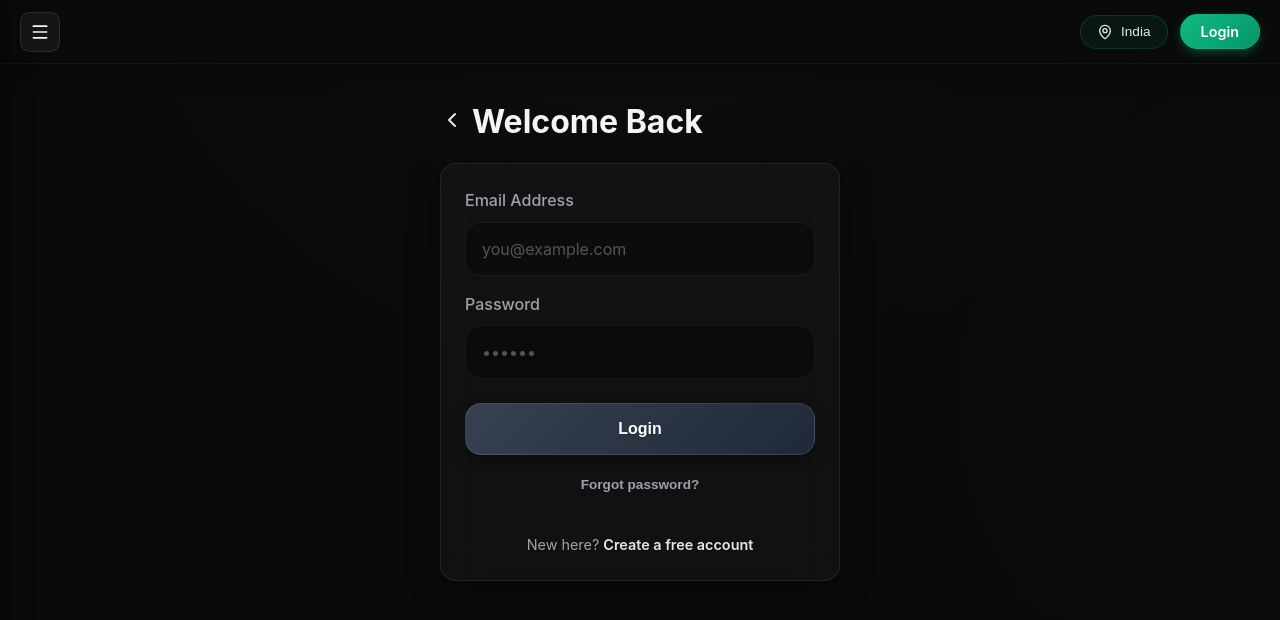
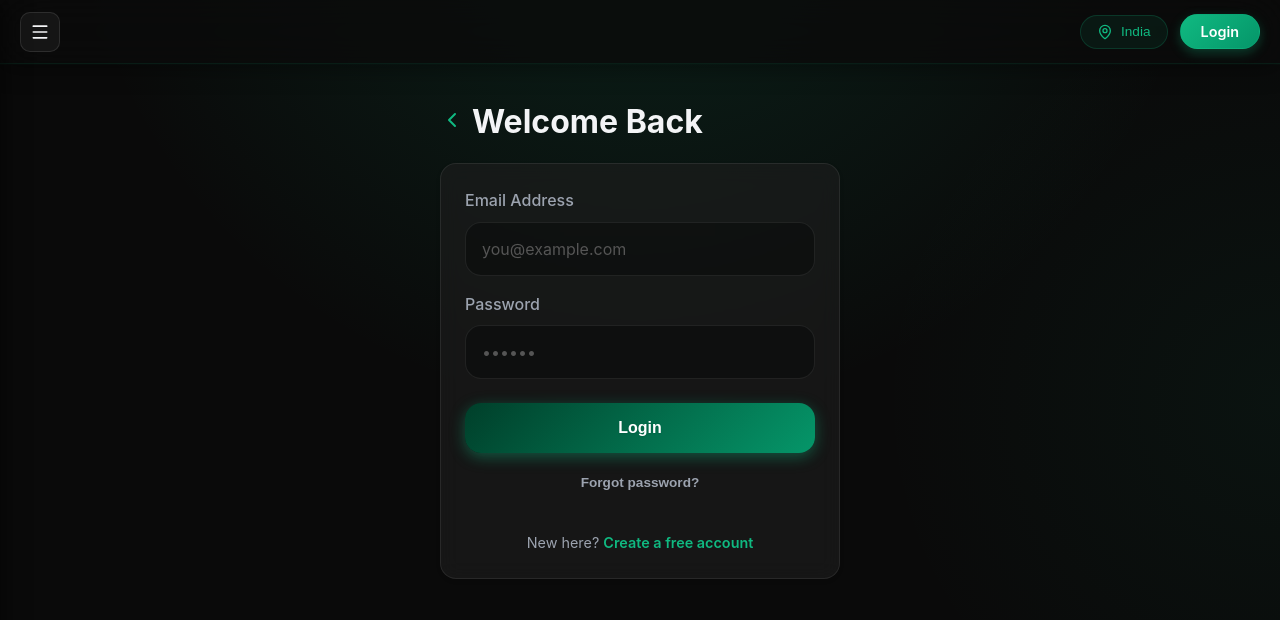
Before and after one commit to Vansh020405/Know_Your_Power, a React (Vite) app: page /login in a window 1280 px wide. Shown: the top 620 px of the page. Built offline with nearby package versions, Linux system fonts and the light colour scheme.

Commit message:
feat: add comprehensive global styles and component styling for the application.

```diff
--- a/src/index.css
+++ b/src/index.css
@@ -1,28 +1,22 @@
 :root {
-  --primary: #E5E7EB;
-  /* Light Grey */
-  --primary-glow: rgba(229, 231, 235, 0.2);
-  --primary-dark: #9CA3AF;
-  --accent: #6B7280;
-  /* Medium Grey */
+  --primary: #10B981;
+  /* Emerald 500 */
+  --primary-glow: rgba(16, 185, 129, 0.4);
+  --primary-dark: #059669;
 
   --bg: #0A0A0A;
   /* Deeper Black */
-  --surface: rgba(30, 30, 30, 0.4);
-  /* Glass surface */
-  --surface-hover: rgba(50, 50, 50, 0.5);
-  /* Lighter glass on hover */
+  --surface: rgba(30, 30, 30, 0.6);
+  /* Glassy default */
+  --surface-hover: rgba(40, 40, 40, 0.8);
 
   --text: #F3F4F6;
   --text-muted: #9CA3AF;
 
-  --border: rgba(255, 255, 255, 0.06);
-  /* Subtle glass border */
-  --border-hover: rgba(255, 255, 255, 0.12);
-  /* Slightly visible on hover */
+  --border: rgba(255, 255, 255, 0.08);
+  --border-hover: rgba(16, 185, 129, 0.5);
 
-  --gradient-primary: linear-gradient(135deg, #374151 0%, #1F2937 100%);
-  --gradient-glass: linear-gradient(135deg, rgba(255, 255, 255, 0.1) 0%, rgba(255, 255, 255, 0.05) 100%);
+  --gradient-primary: linear-gradient(135deg, #003f2a 0%, #059669 100%);
   --gradient-dark: linear-gradient(180deg, rgba(20, 20, 20, 0) 0%, #0A0A0A 100%);
 
   --sidebar-width: 280px;
@@ -32,7 +26,6 @@
   /* More rounded */
   --shadow-sm: 0 2px 4px rgba(0, 0, 0, 0.1);
   --shadow-lg: 0 10px 30px -5px rgba(0, 0, 0, 0.4);
-  --shadow-glass: 0 8px 32px 0 rgba(0, 0, 0, 0.37);
 
   --font-family: 'Inter', -apple-system, BlinkMacSystemFont, "Segoe UI", Roboto, sans-serif;
 
@@ -51,8 +44,8 @@ body {
   font-family: var(--font-family);
   background-color: var(--bg);
   background-image:
-    radial-gradient(circle at 50% -20%, rgba(60, 60, 60, 0.08) 0%, rgba(0, 0, 0, 0) 50%),
-    radial-gradient(circle at 100% 50%, rgba(40, 40, 40, 0.05) 0%, rgba(0, 0, 0, 0) 30%);
+    radial-gradient(circle at 50% -20%, rgba(16, 185, 129, 0.15) 0%, rgba(0, 0, 0, 0) 50%),
+    radial-gradient(circle at 100% 50%, rgba(16, 185, 129, 0.05) 0%, rgba(0, 0, 0, 0) 30%);
   background-attachment: fixed;
   color: var(--text);
   line-height: 1.6;
@@ -98,7 +91,7 @@ body {
 }
 
 .text-gradient {
-  background: linear-gradient(135deg, #F3F4F6 0%, #9CA3AF 100%);
+  background: linear-gradient(135deg, #34D399 0%, #10B981 100%);
   -webkit-background-clip: text;
   -webkit-text-fill-color: transparent;
   background-clip: text;
@@ -107,7 +100,7 @@ body {
 }
 
 .text-gradient-animated {
-  background: linear-gradient(-45deg, #F3F4F6, #D1D5DB, #9CA3AF, #E5E7EB);
+  background: linear-gradient(-45deg, #34D399, #10B981, #059669, #6EE7B7);
   background-size: 300%;
   -webkit-background-clip: text;
   -webkit-text-fill-color: transparent;
@@ -164,15 +157,13 @@ body {
 .btn-primary {
   background: var(--gradient-primary);
   color: #fff;
-  box-shadow: 0 4px 15px rgba(0, 0, 0, 0.3);
-  text-shadow: 0 1px 2px rgba(0, 0, 0, 0.2);
-  border: 1px solid rgba(255, 255, 255, 0.1);
+  box-shadow: 0 4px 15px var(--primary-glow);
+  text-shadow: 0 1px 2px rgba(0, 0, 0, 0.1);
 }
 
 .btn-primary:hover {
   transform: translateY(-2px);
-  box-shadow: 0 6px 20px rgba(0, 0, 0, 0.4);
-  background: linear-gradient(135deg, #4B5563 0%, #374151 100%);
+  box-shadow: 0 6px 20px var(--primary-glow);
 }
 
 .btn-primary:active {
@@ -193,16 +184,15 @@ body {
 
 /* CARDS - Glassy & Interactive */
 .card {
-  background: rgba(255, 255, 255, 0.03);
-  backdrop-filter: blur(20px) saturate(180%);
-  -webkit-backdrop-filter: blur(20px) saturate(180%);
-  border: 1px solid rgba(255, 255, 255, 0.08);
+  background: var(--surface);
+  backdrop-filter: blur(10px);
+  border: 1px solid var(--border);
   border-radius: var(--radius);
   padding: 1.5rem;
   transition: all 0.3s cubic-bezier(0.25, 0.8, 0.25, 1);
   position: relative;
   overflow: hidden;
-  box-shadow: var(--shadow-glass);
+  box-shadow: var(--shadow-sm);
   display: flex;
   flex-direction: column;
   gap: 0.75rem;
@@ -210,11 +200,9 @@ body {
 
 .card:hover {
   transform: translateY(-2px);
-  border-color: rgba(255, 255, 255, 0.15);
-  box-shadow: 0 12px 40px rgba(0, 0, 0, 0.5);
-  background: rgba(255, 255, 255, 0.05);
-  backdrop-filter: blur(25px) saturate(180%);
-  -webkit-backdrop-filter: blur(25px) saturate(180%);
+  border-color: var(--border-hover);
+  box-shadow: var(--shadow-lg), 0 0 20px rgba(16, 185, 129, 0.1);
+  background: rgba(40, 40, 40, 0.6);
 }
 
 .card:active {
@@ -224,20 +212,19 @@ body {
 .card-icon {
   width: 44px;
   height: 44px;
-  background: rgba(255, 255, 255, 0.08);
-  color: var(--text);
+  background: rgba(16, 185, 129, 0.1);
+  color: var(--primary);
   border-radius: 12px;
   display: flex;
   align-items: center;
   justify-content: center;
   transition: transform 0.3s var(--ease-elastic);
-  border: 1px solid rgba(255, 255, 255, 0.1);
 }
 
 .card:hover .card-icon {
   transform: scale(1.1) rotate(5deg);
-  background: rgba(255, 255, 255, 0.15);
-  color: #fff;
+  background: var(--primary);
+  color: #000;
 }
 
 .card-title {
@@ -279,9 +266,9 @@ body {
 .select:focus,
 .textarea:focus {
   outline: none;
-  border-color: rgba(255, 255, 255, 0.2);
+  border-color: var(--primary);
   background: rgba(0, 0, 0, 0.5);
-  box-shadow: 0 0 0 4px rgba(255, 255, 255, 0.08);
+  box-shadow: 0 0 0 4px rgba(16, 185, 129, 0.1);
 }
 
 .label {
@@ -357,9 +344,9 @@ body {
 }
 
 .nav-link.active {
-  background: linear-gradient(90deg, rgba(255, 255, 255, 0.08) 0%, transparent 100%);
-  color: var(--text);
-  border-right-color: rgba(255, 255, 255, 0.3);
+  background: linear-gradient(90deg, rgba(16, 185, 129, 0.1) 0%, transparent 100%);
+  color: var(--primary);
+  border-right-color: var(--primary);
 }
 
 .nav-link:hover:not(.active) {
@@ -390,35 +377,28 @@ body {
 }
 
 .result-yes {
-  background: rgba(255, 255, 255, 0.08);
-  border: 1px solid rgba(255, 255, 255, 0.15);
-  color: #E5E7EB;
-  backdrop-filter: blur(15px);
-  -webkit-backdrop-filter: blur(15px);
+  background: rgba(16, 185, 129, 0.1);
+  border: 1px solid rgba(16, 185, 129, 0.3);
+  color: #34D399;
 }
 
 .result-no {
-  background: rgba(60, 60, 60, 0.3);
-  border: 1px solid rgba(255, 255, 255, 0.1);
-  color: #9CA3AF;
-  backdrop-filter: blur(15px);
-  -webkit-backdrop-filter: blur(15px);
+  background: rgba(239, 68, 68, 0.1);
+  border: 1px solid rgba(239, 68, 68, 0.3);
+  color: #F87171;
 }
 
 details {
   background: rgba(255, 255, 255, 0.03);
-  backdrop-filter: blur(10px);
-  -webkit-backdrop-filter: blur(10px);
   border-radius: var(--radius);
   overflow: hidden;
   margin-bottom: 0.5rem;
-  border: 1px solid rgba(255, 255, 255, 0.08);
-  transition: all 0.3s;
+  border: 1px solid var(--border);
+  transition: border-color 0.2s;
 }
 
 details[open] {
-  border-color: rgba(255, 255, 255, 0.15);
-  background: rgba(255, 255, 255, 0.05);
+  border-color: var(--primary);
 }
 
 summary {
@@ -461,11 +441,9 @@ details[open] summary {
 
 .chat-app {
   align-self: flex-start;
-  background: rgba(255, 255, 255, 0.06);
-  backdrop-filter: blur(15px);
-  -webkit-backdrop-filter: blur(15px);
-  color: #D1D5DB;
-  border: 1px solid rgba(255, 255, 255, 0.1);
+  background: linear-gradient(135deg, rgba(16, 185, 129, 0.2) 0%, rgba(16, 185, 129, 0.1) 100%);
+  color: #6EE7B7;
+  border: 1px solid rgba(16, 185, 129, 0.2);
   border-bottom-left-radius: 4px;
 }
 
```
